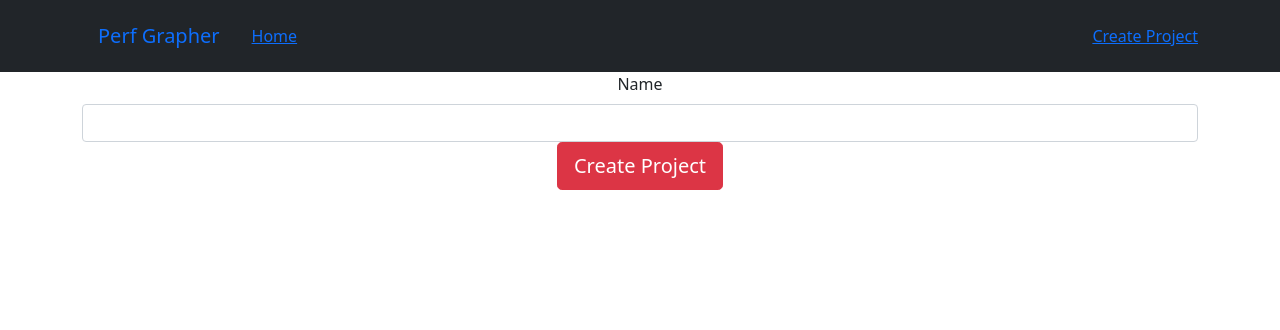
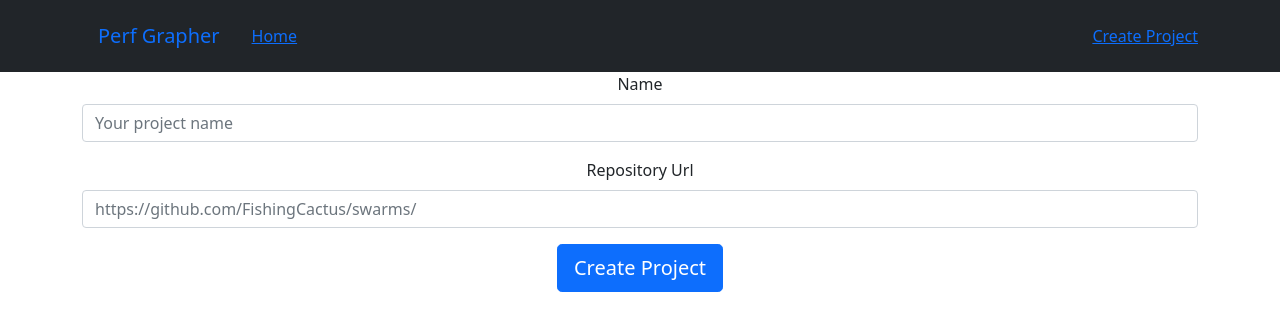
Before and after one commit to TheEmidee/PerfGrapher, a React (Create React App) app in the folder frontend/: page /create-project in a window 1280 px wide. Shown: the top 330 px of the page. Built offline with nearby package versions, Linux system fonts and the light colour scheme; no server answers; the HTML template or start-up script is replaced by a standard one.

Commit message:
Added field to set the project repository Uri Added field validation

```diff
--- a/frontend/src/components/create-project.js
+++ b/frontend/src/components/create-project.js
@@ -9,43 +9,83 @@ export default class CreateProject extends Component {
 
     // Setting up functions
     this.onChangeProjectName = this.onChangeProjectName.bind(this);
+    this.onChangeRepositoryUri = this.onChangeRepositoryUri.bind(this);
     this.onSubmit = this.onSubmit.bind(this);
 
     // Setting up state
     this.state = {
-      name: ''
+      name: '',
+      repositoryUri: '',
+      errors: []
     }
+  }
+
+  findFormErrors() {
+    const newErrors = {}
+    if ( !this.state.name || this.state.name === '' ) newErrors.name = 'cannot be blank!'
+    if ( !this.state.repositoryUri || this.state.repositoryUri === '' ) newErrors.repositoryUri = 'cannot be blank!'
+
+    return newErrors
   }
 
   onChangeProjectName(e) {
     this.setState({name: e.target.value})
   }
 
+  onChangeRepositoryUri(e) {
+    this.setState({repositoryUri: e.target.value})
+  }
+
   onSubmit(e) {
     e.preventDefault()
 
+    const newErrors = this.findFormErrors()
+
+    if ( Object.keys( newErrors ).length > 0 ) {
+      this.setState( {
+        errors: newErrors
+      })
+    } else {
       const projectObject = {
         name: this.state.name,
-      repository: "https://github.com/FishingCactus/swarms",
+        repository: this.state.repositoryUri,
       };
 
       axios.post('/api/create-project', projectObject)
         .then( res => {
           this.props.history.push( '/home' );
         });
-
-    this.setState({name: ''})
+    }
   }
 
   render() {
     return (<div className="form-wrapper">
       <Form onSubmit={this.onSubmit}>
-        <Form.Group controlId="Name">
+        <Form.Group className="mb-3" controlId="formProjectName">
           <Form.Label>Name</Form.Label>
-          <Form.Control type="text" value={this.state.name} onChange={this.onChangeProjectName}/>
+          <Form.Control
+            type="text"
+            value={this.state.name}
+            onChange={this.onChangeProjectName}
+            placeholder="Your project name"
+            isInvalid={ !!this.state.errors.name }
+            />
+            <Form.Control.Feedback type='invalid'>{ this.state.errors.name }</Form.Control.Feedback>
         </Form.Group>
 
-        <Button variant="danger" size="lg" block="block" type="submit">
+        <Form.Group className="mb-3" controlId="formRepositoryUri">
+          <Form.Label>Repository Url</Form.Label>
+          <Form.Control
+            type="text"
+            value={this.state.repositoryUri}
+            onChange={this.onChangeRepositoryUri}
+            placeholder="https://github.com/FishingCactus/swarms/"
+            isInvalid={ !!this.state.errors.repositoryUri }
+            />
+          <Form.Control.Feedback type='invalid'>{ this.state.errors.repositoryUri }</Form.Control.Feedback>
+        </Form.Group>
+
+        <Button variant="primary" size="lg" block="block" type="submit">
           Create Project
         </Button>
       </Form>
```
Lines whose indentation alone changed are shown as unchanged.
